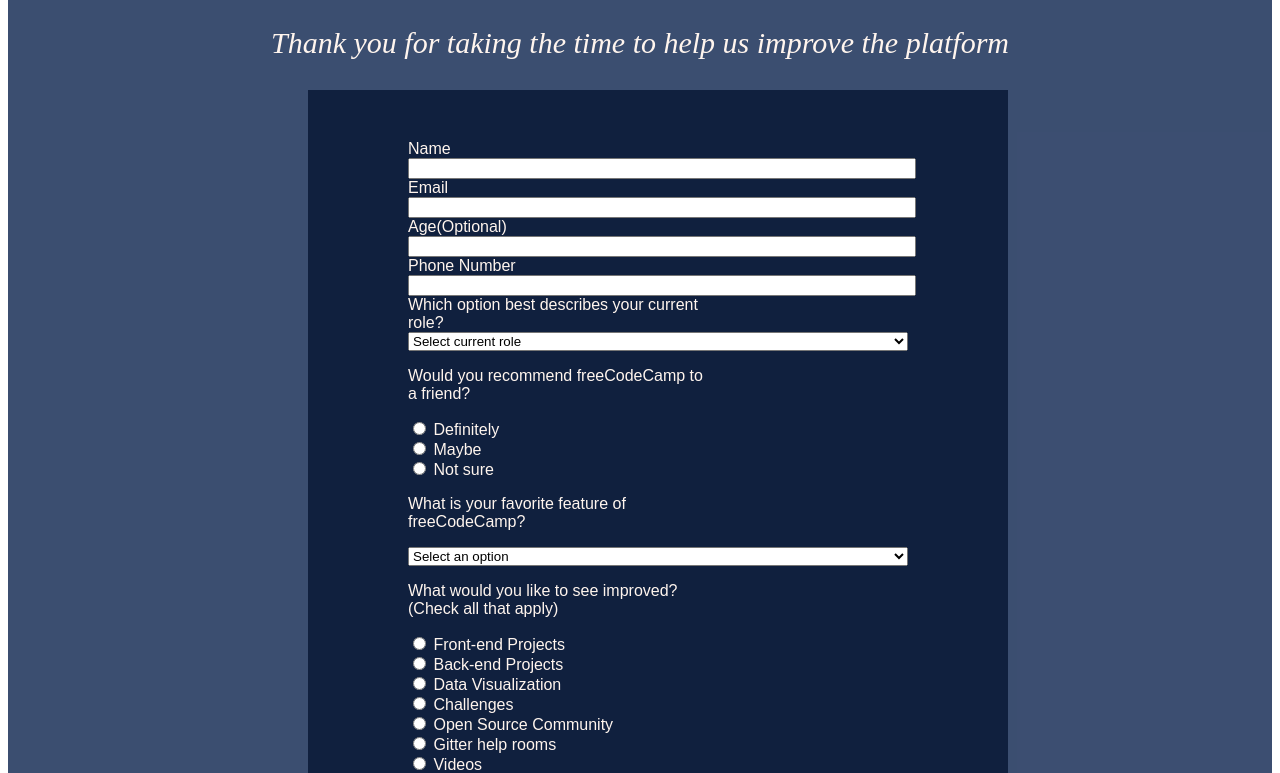
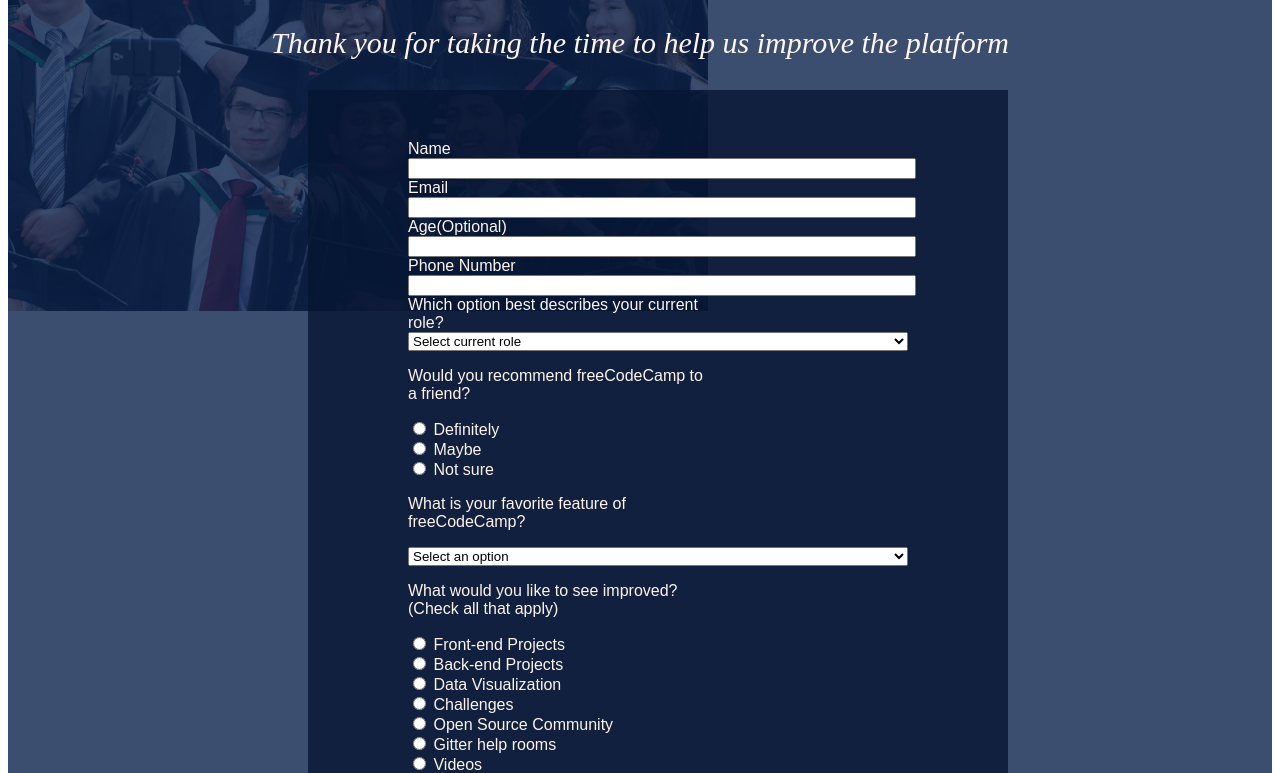
Before and after one commit to Vinayak-MT/Survey-Form, a plain HTML site: page index.html in a window 1280 px wide. Shown: the part 123-896 px from the top of the page. Drawn offline with Linux system fonts and the light colour scheme.

Commit message:
Update style.css

```diff
--- a/style.css
+++ b/style.css
@@ -1,5 +1,5 @@
 .background {
-    background-image: url(s.webp);
+    background-image: url(images/students.jpg);
     background-repeat: no-repeat;
     background-attachment: fixed;
     color:seashell;
```
